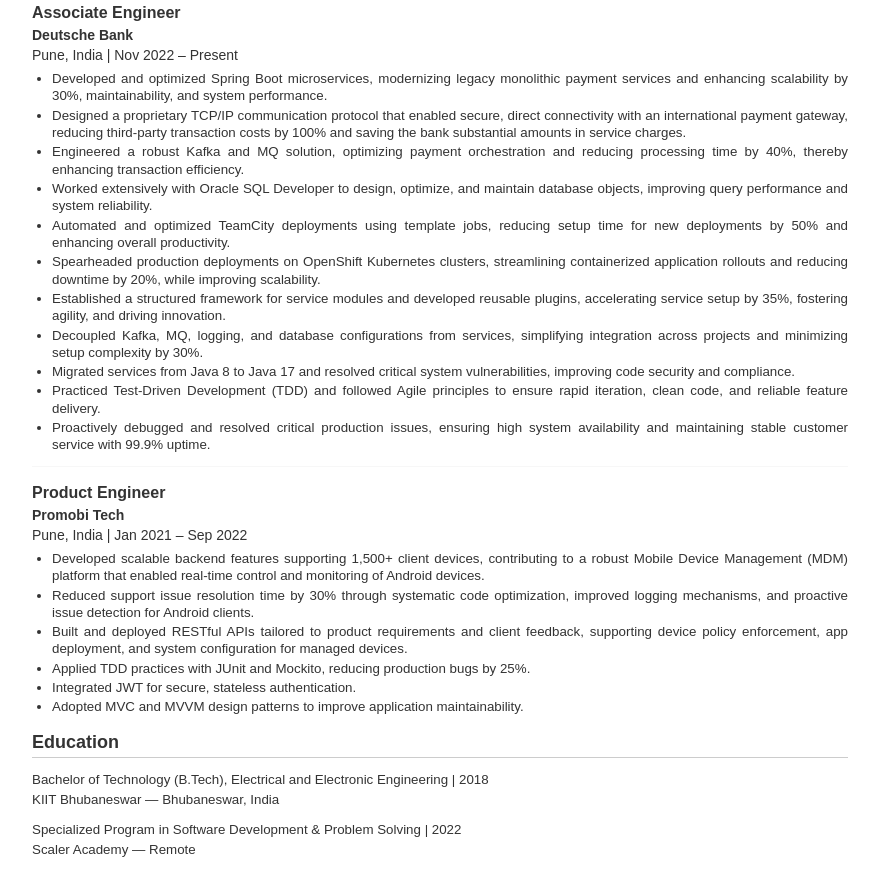
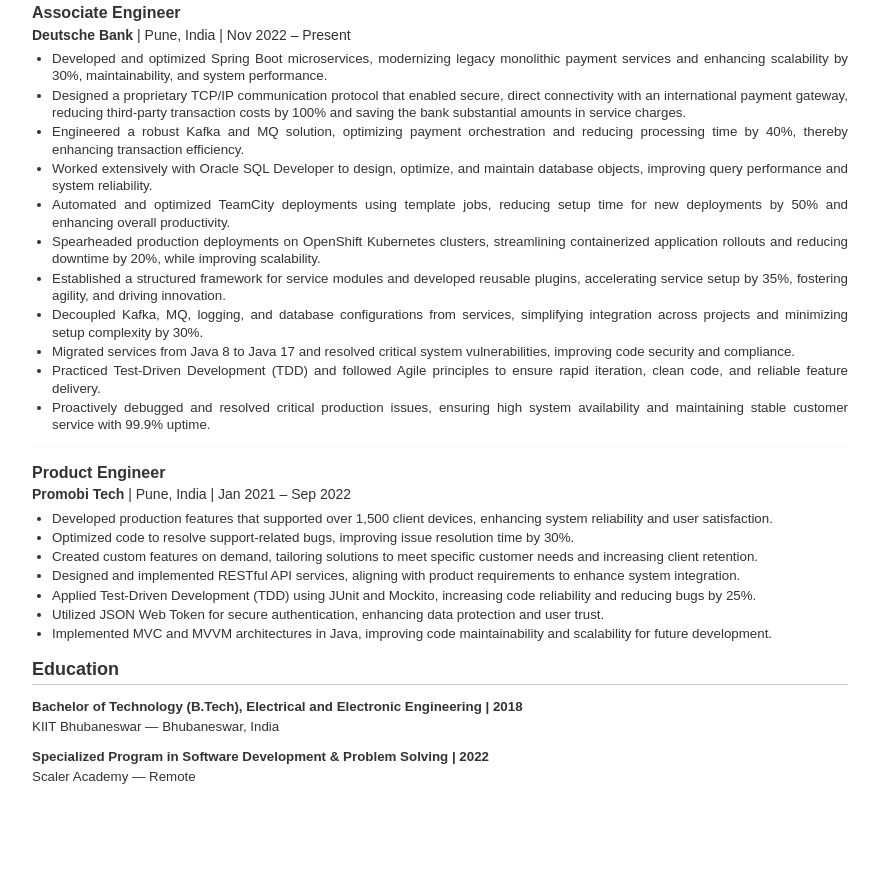
Before and after one commit to nnalin04/nishit_nalin_srivastava_cv, a plain HTML site: page index.html in a window 1280 px wide. Shown: the part 447-1342 px from the top of the page, without its empty margins (200-1079 px from the left). After the commit the page ends 1280 px from the top, so only its background shows below. Drawn offline with Linux system fonts and the light colour scheme.

Commit message:
Update index.html

```diff
--- a/index.html
+++ b/index.html
@@ -21,13 +21,14 @@
         }
         h1 {
             font-size: 19pt;
-            margin-bottom: 2px;
+            margin-bottom: 0;
             font-weight: bold;
-            text-align: left;
+            text-align: center;
         }
         .subtitle {
             font-size: 12.5pt;
-            margin-bottom: 5px;
+            margin-top: 2px;
+            margin-bottom: 4px;
             text-align: center;
             font-weight: normal;
         }
@@ -67,12 +68,23 @@
             font-size: 10pt;
             white-space: normal;
         }
-        .skills-section strong { font-weight: bold; font-size: 10.5pt; }
+        .skills-section strong {
+            font-weight: bold;
+            font-size: 10.5pt;
+        }
         .experience-item, .education-item {
             margin-bottom: 12px;
         }
-        .job-title, .degree-title { font-size: 12pt;$1 }
-        .company-info, .institution-info { font-size: 10.5pt; margin-bottom: 3px; }
+        .job-title, .degree-title {
+            font-size: 12pt;
+            font-weight: bold;
+            margin-bottom: 2px;
+        }
+        .company-info, .institution-info {
+            font-size: 10.5pt;
+            margin-top: 0;
+            margin-bottom: 6px;
+        }
         .experience-item ul {
             list-style-type: disc;
             padding-left: 20px;
@@ -91,15 +103,15 @@
 </head>
 <body>
     <div class="container">
-        <h1 style="margin-bottom: 0;">Nishit Nalin Srivastava</h1>
-        <p class="subtitle" style="text-align: left; margin-top: 2px; margin-bottom: 8px;">Java Backend Engineer</p>
+        <h1 style="text-align: left; margin-bottom: 0;">Nishit Nalin Srivastava</h1>
+        <p class="subtitle" style="text-align: left; margin-top: 2px; margin-bottom: 4px;">Java Backend Engineer</p>
         <p class="contact-info" style="text-align: left;">
             Pune, India | +91-8917429675 | nnalin04@gmail.com<br>
             <a href="https://www.linkedin.com/in/nishit-nalin-srivastava-65a877176/" target="_blank">LinkedIn</a> |
             <a href="https://github.com/nnalin04" target="_blank">GitHub</a> |
             <a href="https://leetcode.com/u/nnalin04/" target="_blank">LeetCode</a>
-<hr style="margin-top: 8px; margin-bottom: 16px; border: none; border-top: 1px solid rgba(0, 0, 0, 0.05); width: 280px; margin-left: 0;">
         </p>
+        <hr style="margin-top: 8px; margin-bottom: 16px; border: none; border-top: 1px solid rgba(0, 0, 0, 0.05);">
 
         <p class="summary avoid-break">
             A highly motivated and results-driven backend engineer with a strong foundation in scalable system design, microservices architecture, and high-performance backend solutions. With a track record of driving performance improvements, optimizing deployments, and solving complex technical problems, I bring both innovation and stability to every project I contribute to. Passionate about building efficient, secure, and maintainable systems that support real-world financial operations at scale.
@@ -117,11 +129,9 @@
 
         <div class="professional-experience avoid-break">
             <h2>Professional Experience</h2>
-
             <div class="experience-item avoid-break">
-                <p class="job-title" style="margin-bottom: 2px;"><strong>Associate Engineer</strong></p>
-<p class="company-info" style="margin-top: 0; margin-bottom: 2px;"><strong>Deutsche Bank</strong></p>
-                <p style="margin-top: 0; margin-bottom: 6px;">Pune, India | Nov 2022 – Present</p>
+                <p class="job-title"><strong>Associate Engineer</strong></p>
+                <p class="company-info"><strong>Deutsche Bank</strong> | Pune, India | Nov 2022 – Present</p>
                 <ul>
                     <li>Developed and optimized Spring Boot microservices, modernizing legacy monolithic payment services and enhancing scalability by 30%, maintainability, and system performance.</li>
                     <li>Designed a proprietary TCP/IP communication protocol that enabled secure, direct connectivity with an international payment gateway, reducing third-party transaction costs by 100% and saving the bank substantial amounts in service charges.</li>
@@ -135,18 +145,19 @@
                     <li>Practiced Test-Driven Development (TDD) and followed Agile principles to ensure rapid iteration, clean code, and reliable feature delivery.</li>
                     <li>Proactively debugged and resolved critical production issues, ensuring high system availability and maintaining stable customer service with 99.9% uptime.</li>
                 </ul>
+            </div>
             <hr style="margin: 12px 0; border: none; border-top: 1px solid rgba(0, 0, 0, 0.03);">
             <div class="experience-item avoid-break">
-                <p class="job-title" style="margin-bottom: 2px;"><strong>Product Engineer</strong></p>
-<p class="company-info" style="margin-top: 0; margin-bottom: 2px;"><strong>Promobi Tech</strong> </p>
-              <p style="margin-top: 0; margin-bottom: 6px;">Pune, India | Jan 2021 – Sep 2022</p>
+                <p class="job-title"><strong>Product Engineer</strong></p>
+                <p class="company-info"><strong>Promobi Tech</strong> | Pune, India | Jan 2021 – Sep 2022</p>
                 <ul>
-                    <li>Developed scalable backend features supporting 1,500+ client devices, contributing to a robust Mobile Device Management (MDM) platform that enabled real-time control and monitoring of Android devices.</li>
-                    <li>Reduced support issue resolution time by 30% through systematic code optimization, improved logging mechanisms, and proactive issue detection for Android clients.</li>
-                    <li>Built and deployed RESTful APIs tailored to product requirements and client feedback, supporting device policy enforcement, app deployment, and system configuration for managed devices.</li>
-                    <li>Applied TDD practices with JUnit and Mockito, reducing production bugs by 25%.</li>
-                    <li>Integrated JWT for secure, stateless authentication.</li>
-                    <li>Adopted MVC and MVVM design patterns to improve application maintainability.</li>
+                    <li>Developed production features that supported over 1,500 client devices, enhancing system reliability and user satisfaction.</li>
+                    <li>Optimized code to resolve support-related bugs, improving issue resolution time by 30%.</li>
+                    <li>Created custom features on demand, tailoring solutions to meet specific customer needs and increasing client retention.</li>
+                    <li>Designed and implemented RESTful API services, aligning with product requirements to enhance system integration.</li>
+                    <li>Applied Test-Driven Development (TDD) using JUnit and Mockito, increasing code reliability and reducing bugs by 25%.</li>
+                    <li>Utilized JSON Web Token for secure authentication, enhancing data protection and user trust.</li>
+                    <li>Implemented MVC and MVVM architectures in Java, improving code maintainability and scalability for future development.</li>
                 </ul>
             </div>
         </div>
@@ -154,15 +165,14 @@
         <div class="education avoid-break">
             <h2>Education</h2>
             <div class="education-item avoid-break">
-    <p class="degree-title" style="margin-bottom: 2px;">Bachelor of Technology (B.Tech), Electrical and Electronic Engineering | 2018</p>
-    <p class="institution-info" style="margin-top: 0; margin-bottom: 6px;">KIIT Bhubaneswar — Bhubaneswar, India</p>
+                <p class="degree-title">Bachelor of Technology (B.Tech), Electrical and Electronic Engineering | 2018</p>
+                <p class="institution-info">KIIT Bhubaneswar — Bhubaneswar, India</p>
             </div>
             <div class="education-item avoid-break">
-                <p class="degree-title" style="margin-bottom: 2px;">Specialized Program in Software Development & Problem Solving | 2022</p>
-                <p class="institution-info" style="margin-top: 0; margin-bottom: 6px;">Scaler Academy — Remote</p>
+                <p class="degree-title">Specialized Program in Software Development & Problem Solving | 2022</p>
+                <p class="institution-info">Scaler Academy — Remote</p>
             </div>
         </div>
-
     </div>
 </body>
 </html>
```
Lines whose indentation alone changed are shown as unchanged.
